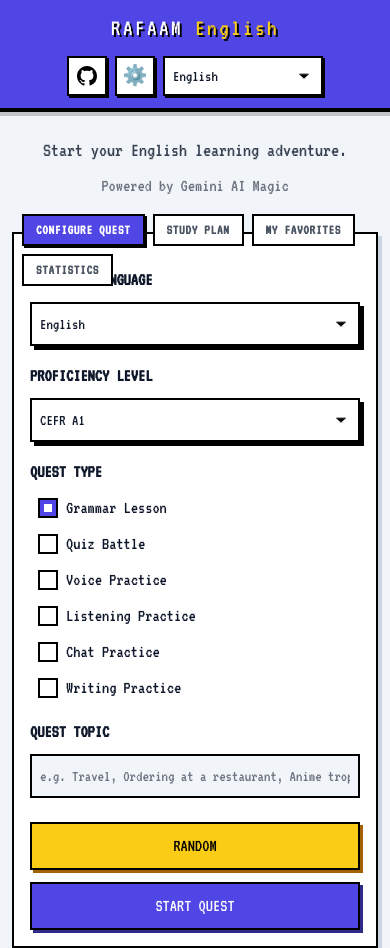
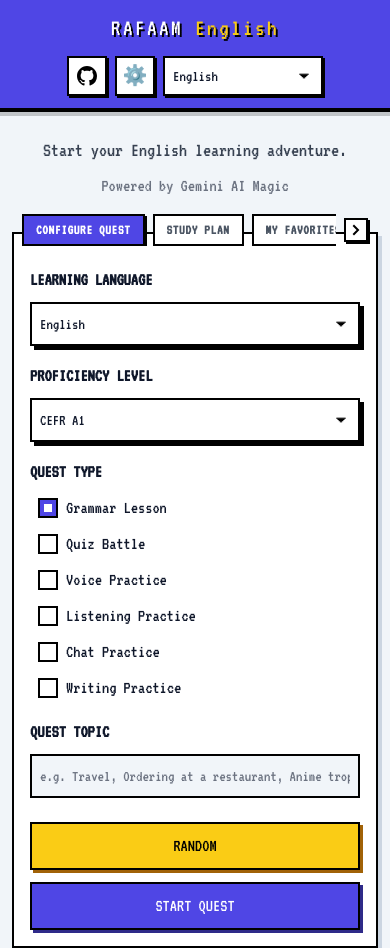
Before and after one commit to Azzellz/rafaam, a React (Vite) app: page / in a window 390 px wide. Built offline with nearby package versions, Linux system fonts and the light colour scheme; a web font is replaced by a local one.

Commit message:
feat: 添加 PixelTabs 组件的滚动功能，优化标签导航体验

```diff
--- a/src/assets/index.css
+++ b/src/assets/index.css
@@ -49,3 +49,14 @@
         background: #1e293b;
     }
 }
+
+@layer utilities {
+    /* 隐藏滚动条但保持滚动功能 */
+    .scrollbar-hide {
+        -ms-overflow-style: none;
+        scrollbar-width: none;
+    }
+    .scrollbar-hide::-webkit-scrollbar {
+        display: none;
+    }
+}
--- a/src/components/pixel/PixelTabs.tsx
+++ b/src/components/pixel/PixelTabs.tsx
@@ -1,4 +1,4 @@
-import React, { useState } from "react";
+import React, { useState, useRef, useEffect } from "react";
 
 export interface PixelTab {
     id: string;
@@ -20,6 +20,49 @@
     const [activeTabId, setActiveTabId] = useState(
         defaultTabId || (tabs && tabs[0]?.id)
     );
+    const [showLeftArrow, setShowLeftArrow] = useState(false);
+    const [showRightArrow, setShowRightArrow] = useState(false);
+    const scrollContainerRef = useRef<HTMLDivElement>(null);
+
+    const updateArrowVisibility = () => {
+        const container = scrollContainerRef.current;
+        if (!container) return;
+
+        const { scrollLeft, scrollWidth, clientWidth } = container;
+        setShowLeftArrow(scrollLeft > 0);
+        setShowRightArrow(scrollLeft < scrollWidth - clientWidth - 1);
+    };
+
+    useEffect(() => {
+        updateArrowVisibility();
+        const container = scrollContainerRef.current;
+        if (!container) return;
+
+        const handleScroll = () => updateArrowVisibility();
+        container.addEventListener("scroll", handleScroll);
+        window.addEventListener("resize", updateArrowVisibility);
+
+        return () => {
+            container.removeEventListener("scroll", handleScroll);
+            window.removeEventListener("resize", updateArrowVisibility);
+        };
+    }, [tabs]);
+
+    const scroll = (direction: "left" | "right") => {
+        const container = scrollContainerRef.current;
+        if (!container) return;
+
+        const scrollAmount = 200;
+        const targetScroll =
+            direction === "left"
+                ? container.scrollLeft - scrollAmount
+                : container.scrollLeft + scrollAmount;
+
+        container.scrollTo({
+            left: targetScroll,
+            behavior: "smooth",
+        });
+    };
 
     if (!tabs || tabs.length === 0) {
         return null;
@@ -27,12 +70,45 @@
 
     return (
         <div className={`flex flex-col h-full ${className}`}>
-            <div className="absolute -top-5 md:-top-6 left-2 md:left-4 flex flex-wrap gap-2 z-10">
+            <div className="absolute -top-5 md:-top-6 left-2 md:left-4 right-2 md:right-4 z-10 flex items-center">
+                {/* 左箭头 */}
+                {showLeftArrow && (
+                    <button
+                        onClick={() => scroll("left")}
+                        className="flex-shrink-0 w-6 h-6 md:w-8 md:h-8 bg-white border-2 border-black flex items-center justify-center hover:bg-gray-100 shadow-[2px_2px_0_0_#000] mr-2 transition-all hover:-translate-y-0.5"
+                        aria-label="向左滚动"
+                    >
+                        <svg
+                            width="12"
+                            height="12"
+                            viewBox="0 0 12 12"
+                            fill="none"
+                            className="text-black"
+                        >
+                            <path
+                                d="M8 2L4 6L8 10"
+                                stroke="currentColor"
+                                strokeWidth="2"
+                                strokeLinecap="square"
+                            />
+                        </svg>
+                    </button>
+                )}
+
+                {/* 标签滚动容器 */}
+                <div
+                    ref={scrollContainerRef}
+                    className="flex gap-2 overflow-x-auto flex-1 scrollbar-hide"
+                    style={{
+                        scrollbarWidth: "none",
+                        msOverflowStyle: "none",
+                    }}
+                >
                     {tabs.map((tab) => (
                         <button
                             key={tab.id}
                             onClick={() => setActiveTabId(tab.id)}
-                        className={`px-3 py-1 md:px-4 md:py-1 font-bold border-2 border-black transition-all text-sm md:text-base uppercase tracking-wider ${
+                            className={`flex-shrink-0 px-3 py-1 md:px-4 md:py-1 font-bold border-2 border-black transition-all text-sm md:text-base uppercase tracking-wider ${
                                 activeTabId === tab.id
                                     ? "bg-[var(--theme-color)] text-white shadow-[2px_2px_0_0_#000]"
                                     : "bg-white text-gray-600 hover:bg-gray-50 hover:-translate-y-0.5 hover:shadow-[2px_2px_0_0_#ccc]"
@@ -42,6 +118,32 @@
                         </button>
                     ))}
                 </div>
+
+                {/* 右箭头 */}
+                {showRightArrow && (
+                    <button
+                        onClick={() => scroll("right")}
+                        className="flex-shrink-0 w-6 h-6 md:w-8 md:h-8 bg-white border-2 border-black flex items-center justify-center hover:bg-gray-100 shadow-[2px_2px_0_0_#000] ml-2 transition-all hover:-translate-y-0.5"
+                        aria-label="向右滚动"
+                    >
+                        <svg
+                            width="12"
+                            height="12"
+                            viewBox="0 0 12 12"
+                            fill="none"
+                            className="text-black"
+                        >
+                            <path
+                                d="M4 2L8 6L4 10"
+                                stroke="currentColor"
+                                strokeWidth="2"
+                                strokeLinecap="square"
+                            />
+                        </svg>
+                    </button>
+                )}
+            </div>
+
             <div className="flex-1 pt-2">
                 {tabs.find((t) => t.id === activeTabId)?.content}
             </div>
```
Lines whose indentation alone changed are shown as unchanged.
